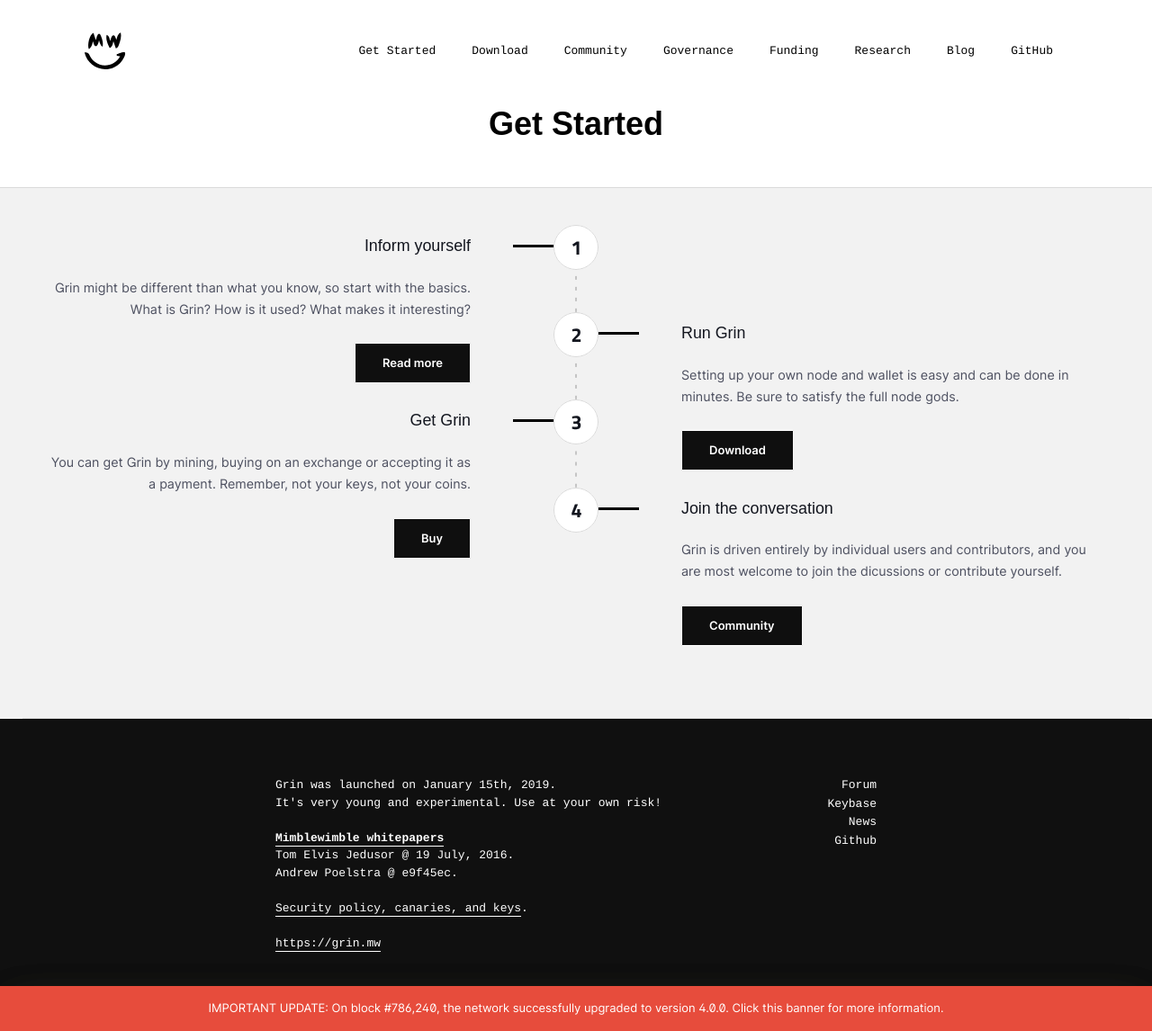
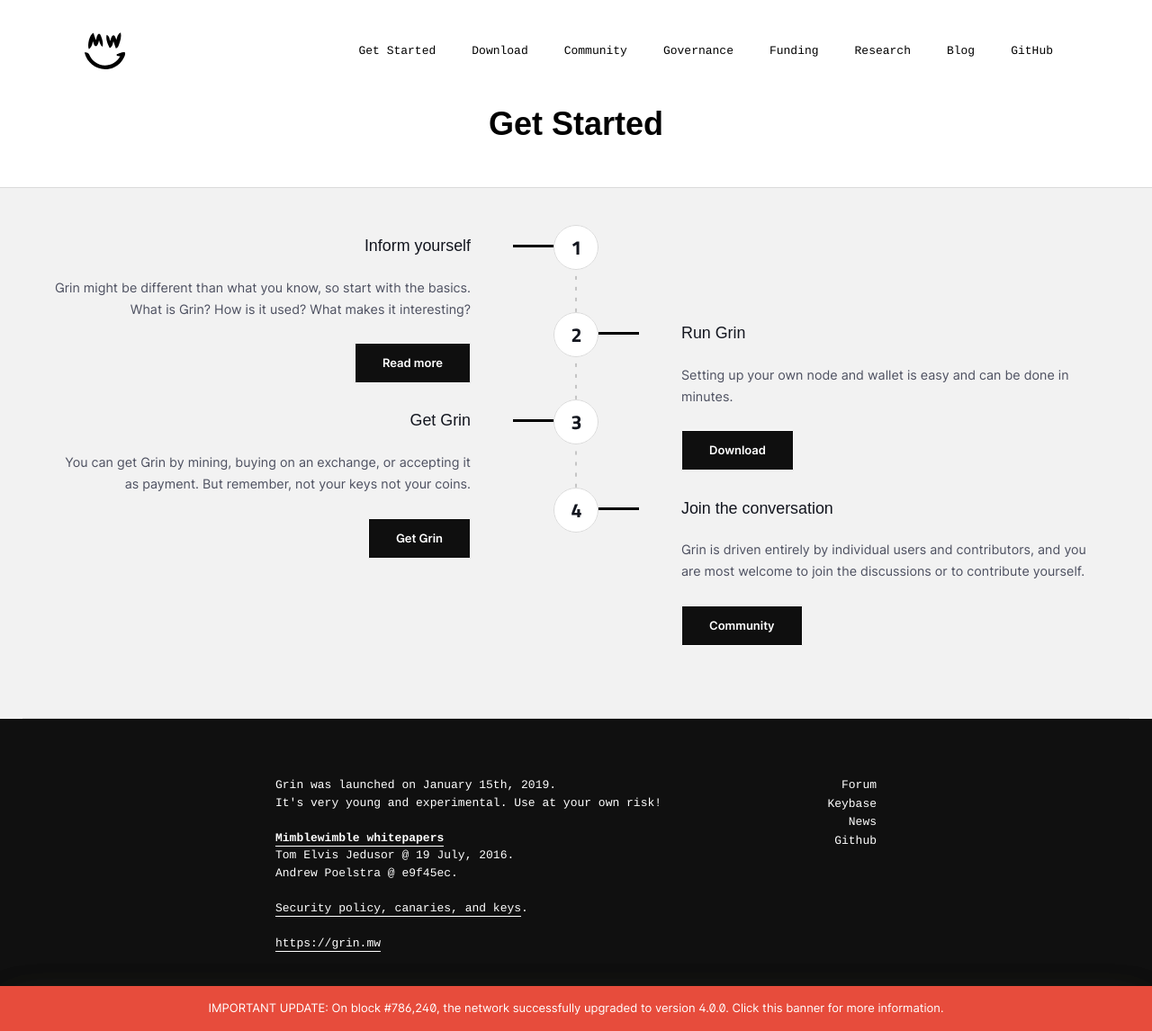
Before and after one commit to mimblewimble/site, a Jekyll site: the page built from get-started.html, in a window 1280 px wide and 1146 px high. Shown: the whole window at 90% size. Built offline with Jekyll 4.4.1, drawn with Linux system fonts in a browser that asks for light colours; nearby versions of some CDN libraries.

Commit message:
minor changes

```diff
--- a/get-started.html
+++ b/get-started.html
@@ -27,7 +27,7 @@
           <div class="right-column">
             <h2 id="choose">
               Run Grin</h2>
-            <p>Setting up your own node and wallet is easy and can be done in minutes. Be sure to satisfy the full node gods.</p>
+            <p>Setting up your own node and wallet is easy and can be done in minutes.</p>
             <div>
               <a class="btn-bright" href="/download">Download</a>
             </div>
@@ -40,9 +40,9 @@
           <div class="left-column">
             <h2 id="get">
               Get Grin</h2>
-            <p>You can get Grin by mining, buying on an exchange or accepting it as a payment. Remember, not your keys, not your coins.</p>
+            <p>You can get Grin by mining, buying on an exchange, or accepting it as payment. But remember, not your keys not your coins.</p>
             <div>
-              <a class="btn-bright" href="docs.grin.mw/wiki/exchanges">Buy</a>
+              <a class="btn-bright" href="docs.grin.mw/docs/wiki/exchanges">Get Grin</a>
             </div>
           </div>
         </div>
@@ -53,7 +53,7 @@
           <div class="right-column">
             <h2 id="spend">
               Join the conversation</h2>
-            <p>Grin is driven entirely by individual users and contributors, and you are most welcome to join the dicussions or contribute yourself.</p>
+            <p>Grin is driven entirely by individual users and contributors, and you are most welcome to join the discussions or to contribute yourself.</p>
             <div>
               <a class="btn-bright" href="/community">Community</a>
             </div>
```
